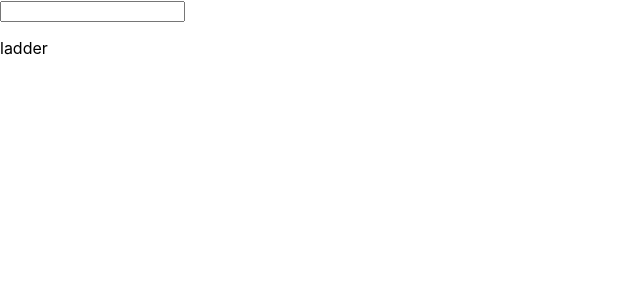
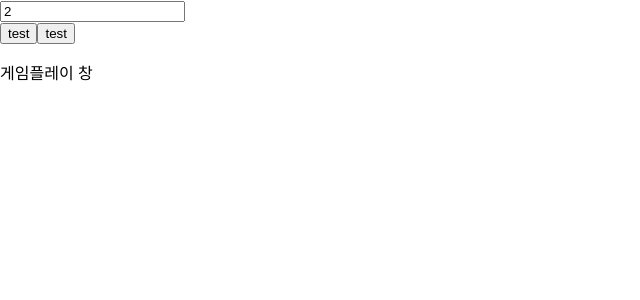
Before and after one commit to coldean/React, a React (Create React App) app in the folder personal-test-1/: page /laddergame in a window 1280 px wide. Shown: the top 300 px of the page, without its empty margins (0-640 px from the left). Built offline with nearby package versions, Linux system fonts and the light colour scheme.

Commit message:
controlled count

```diff
--- a/personal-test-1/src/components/LadderGameCount.js
+++ b/personal-test-1/src/components/LadderGameCount.js
@@ -1,5 +1,30 @@
-const LadderGameCount = () => {
-  return <input></input>;
+import { useState, useCallback } from "react";
+
+const LadderGameCount = ({ editCount }) => {
+  const [value, setValue] = useState(2);
+  const onChange = useCallback((e) => {
+    const newValue = e.target.value;
+    // 입력된 값이 숫자로 변환 가능한지 또는 빈 문자열인지 확인
+    const intValue = parseInt(newValue, 10);
+    if (!isNaN(intValue) || newValue === "") {
+      // 숫자로 변환 가능하거나 빈 문자열인 경우에만 값 업데이트
+      setValue(newValue === "" ? "" : intValue);
+    }
+  });
+
+  const onSubmit = useCallback(
+    (e) => {
+      editCount(value);
+      e.preventDefault();
+    },
+    [value, editCount]
+  );
+
+  return (
+    <form onSubmit={onSubmit}>
+      <input placeholder="갯수 입력" value={value} onChange={onChange} />
+    </form>
+  );
 };
 
 export default LadderGameCount;
--- a/personal-test-1/src/components/LadderGameLadder.js
+++ b/personal-test-1/src/components/LadderGameLadder.js
@@ -1,5 +1,9 @@
+import { useState, useCallback } from "react";
+import LadderGameCount from "./LadderGameCount";
+import LadderGameSelect from "./LadderGameSelect";
+
 const LadderGameLadder = () => {
-  return <p>ladder</p>;
+  return <p>게임플레이 창</p>;
 };
 
 export default LadderGameLadder;
--- a/personal-test-1/src/components/LadderGameSelect.js
+++ b/personal-test-1/src/components/LadderGameSelect.js
@@ -1,13 +1,28 @@
-const LadderGameSelect = (count) => {
-  const buttons = [];
-  for (let i = 0; i < count; i++) {
-    buttons.push({ id: i, value: 0 });
-  }
+import { useState, useEffect } from "react";
+import LadderGameLadder from "./LadderGameLadder";
+
+const LadderGameSelect = ({ count }) => {
+  const [buttons, setButtons] = useState([]);
+  const [counts, setCounts] = useState(0);
+
+  useEffect(() => {
+    const newButtons = [];
+    for (let i = 0; i < count; i++) {
+      newButtons.push({ id: i, name: "test" });
+    }
+    setButtons(newButtons);
+  }, [count]);
+
   return (
     <div>
-      {buttons.map((id, value) => {
-        <input key={id} value={value} />;
-      })}
+      <div>
+        {buttons.map(({ id, name }) => (
+          <button key={id}>{name}</button>
+        ))}
+      </div>
+      <div>
+        <LadderGameLadder />
+      </div>
     </div>
   );
 };
--- a/personal-test-1/src/pages/LadderGame.js
+++ b/personal-test-1/src/pages/LadderGame.js
@@ -1,15 +1,19 @@
-import { useState } from "react";
+import { useState, useCallback, useEffect } from "react";
 import LadderGameSelect from "../components/LadderGameSelect";
 import LadderGameLadder from "../components/LadderGameLadder";
 import LadderGameCount from "../components/LadderGameCount";
 
 const LadderGame = () => {
-  const [selected, setSelected] = useState("");
+  const [count, setCount] = useState(2);
+
+  const editCount = useCallback((n) => {
+    setCount(n);
+  });
+  console.log("called LadderGame, Count = ", { count });
   return (
     <div>
-      <LadderGameCount />
-      <LadderGameSelect />
-      <LadderGameLadder />
+      <LadderGameCount editCount={editCount} />
+      <LadderGameSelect count={count} />
     </div>
   );
 };
```
